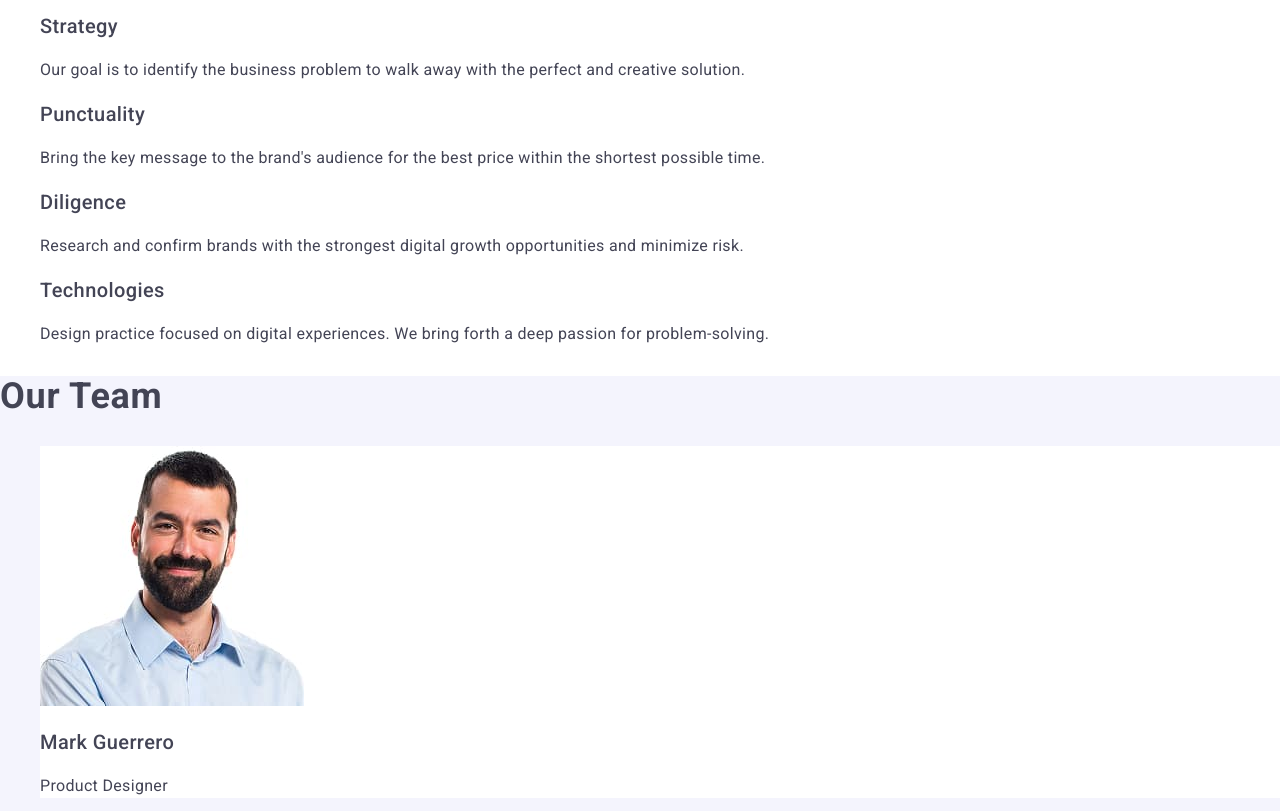
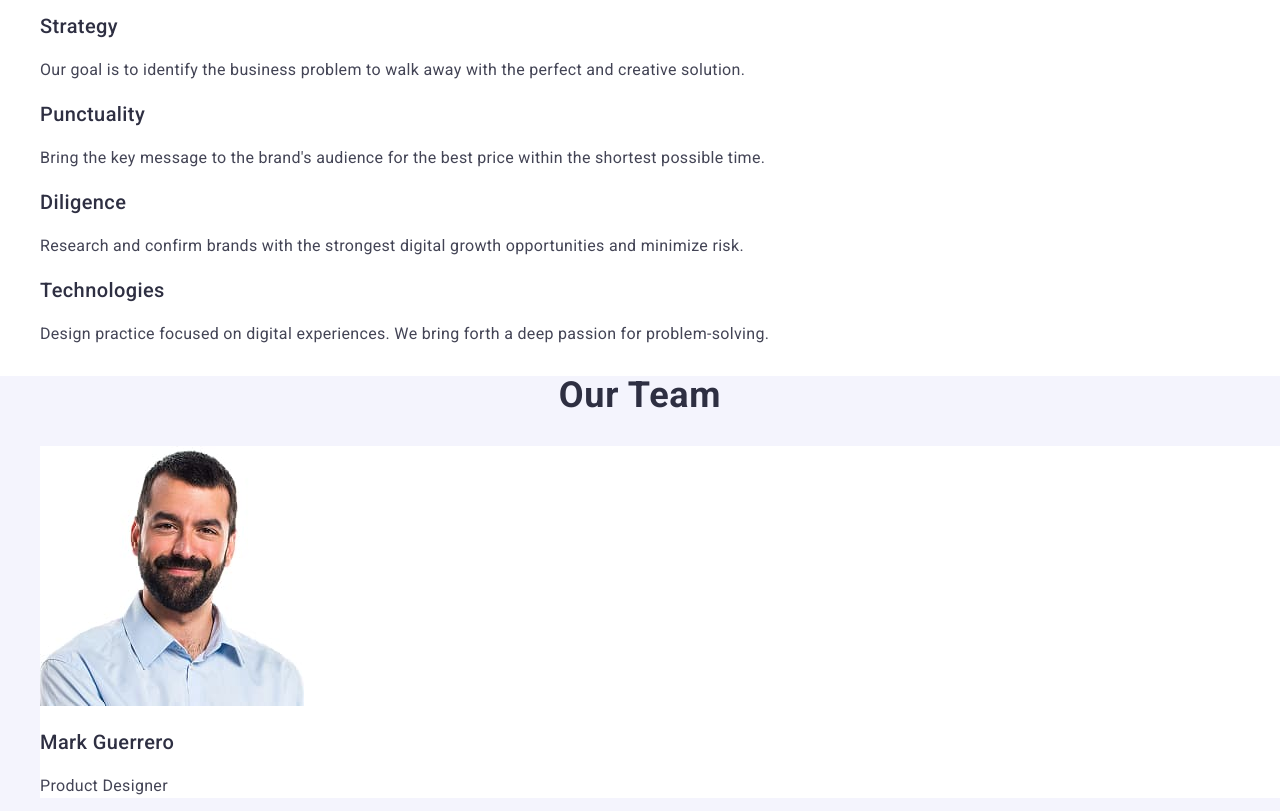
Before and after one commit to Savchlin/goit-markup-hw-02, a plain HTML site: page index.html in a window 1280 px wide. Shown: the part 442-1253 px from the top of the page. Drawn offline with nearby package versions, Linux system fonts and the light colour scheme.

Commit message:
add edits style

```diff
--- a/css/styles.css
+++ b/css/styles.css
@@ -37,6 +37,7 @@ body {
   font-size: 16px;
   line-height: 1.5;
   letter-spacing: 0.02em;
+  color: #2e2f42;
 }
 .nav-link:hover,
 .nav-link:focus {
@@ -53,6 +54,7 @@ body {
 .address-link:hover,
 .address-link:focus {
   color: #404bbf;
+  font-style: normal;
 }
 
 .section-one {
@@ -95,6 +97,7 @@ body {
   font-size: 20px;
   line-height: 1.2;
   letter-spacing: 0.02em;
+  color: #2e2f42;
 }
 
 .value-text {
@@ -110,8 +113,11 @@ body {
 
 .team-title {
   font-size: 36px;
-  line-height: 1.11111;
+  line-height: 1.11;
   letter-spacing: 0.02em;
+  text-align: center;
+  text-transform: capitalize;
+  color: #2e2f42;
 }
 
 .team-list {
@@ -123,6 +129,7 @@ body {
   font-size: 20px;
   line-height: 1.2;
   letter-spacing: 0.02em;
+  color: #2e2f42;
 }
 
 .team-text {
@@ -150,6 +157,7 @@ body {
   font-size: 20px;
   line-height: 1.2;
   letter-spacing: 0.02em;
+  color: #2e2f42;
 }
 
 .portfolio-text {
```
